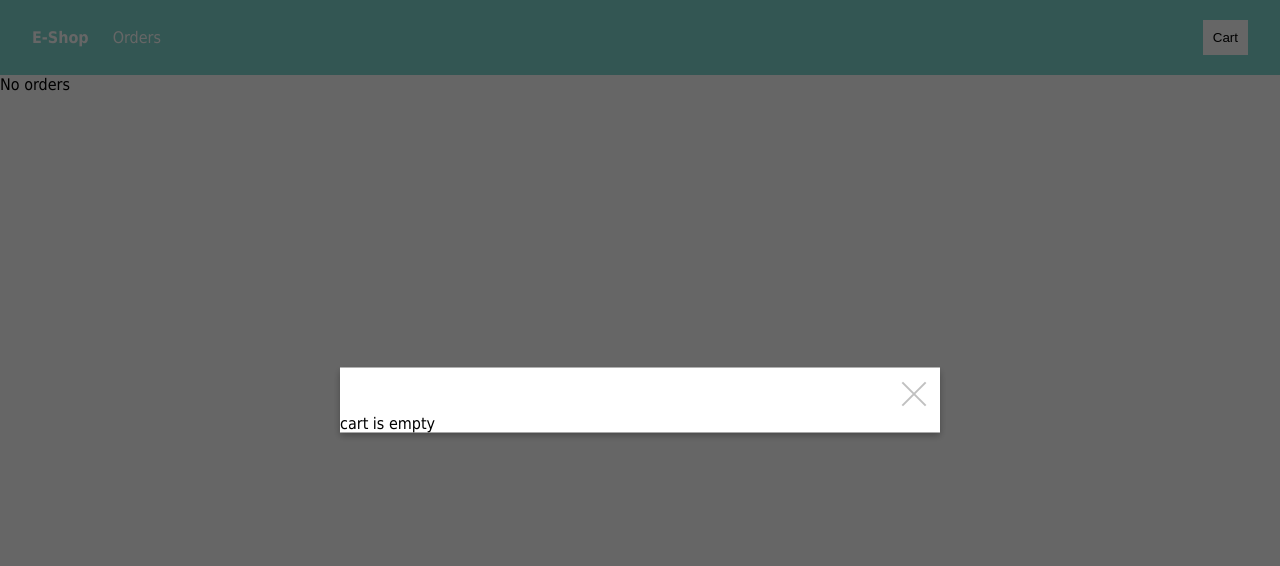
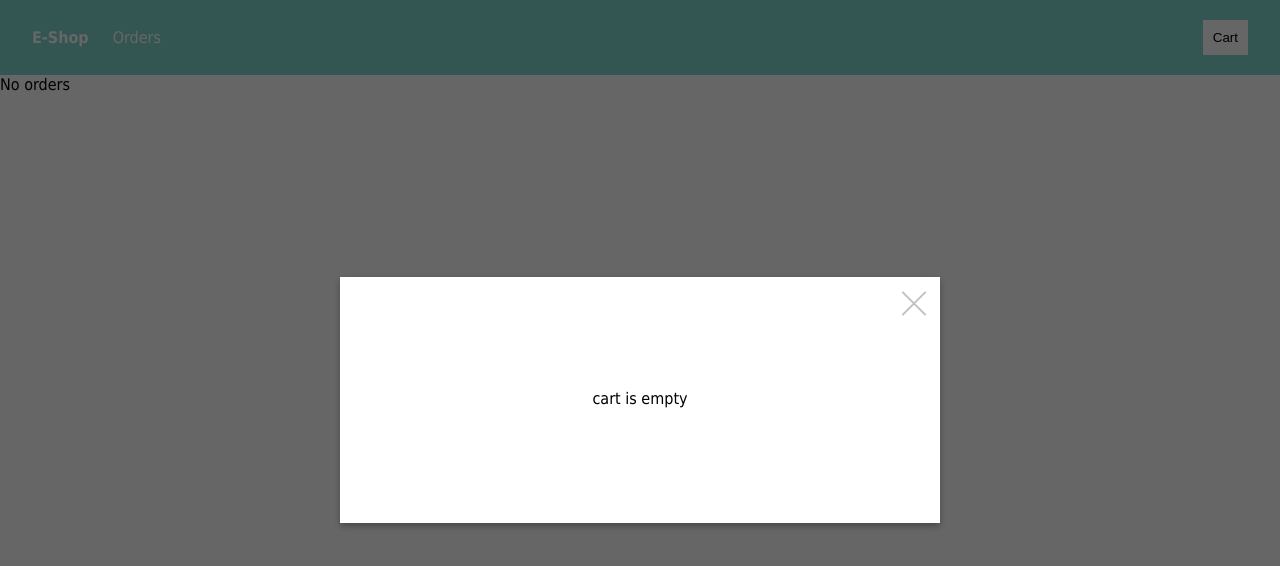
Before and after one commit to ahaku/e-shop, a React (Create React App) app: page /orders in a window 1280 px wide. Both pictures are taken after a click on the button "Cart". Shown: the top 566 px of the page. Built offline with nearby package versions, Linux system fonts and the light colour scheme; data requests are answered from the project's data file.

Commit message:
disable body scroll on modal open

```diff
--- a/src/App.tsx
+++ b/src/App.tsx
@@ -29,6 +29,7 @@ function App() {
         dispatch(setGoodsError());
         console.log(err);
       });
+    // eslint-disable-next-line react-hooks/exhaustive-deps
   }, [dispatch]);
 
   return (
--- a/src/components/Modal/index.css
+++ b/src/components/Modal/index.css
@@ -16,6 +16,10 @@
   left: 50%;
   box-shadow: 0 3px 7px rgba(0, 0, 0, 0.3);
   transform: translate(-50%, -50%);
+}
+.modal-main__content {
+  max-height: 80vh;
+  overflow-y: auto;
 }
 .modal .modal-main__header {
   height: 46px;
--- a/src/components/Modal/index.tsx
+++ b/src/components/Modal/index.tsx
@@ -1,5 +1,5 @@
 import React, { FC } from "react";
-import Button from "../Button";
+import useBodyClass from "../../hooks";
 import "./index.css";
 
 interface IModal {
@@ -11,12 +11,13 @@ interface IModal {
 const Modal: FC<IModal> = ({ children, handleClose, show = false }) => {
   const showHideClassName = show ? "modal display-block" : "modal display-none";
   const closeButton = <div onClick={handleClose} className="close"></div>;
+  useBodyClass(show ? "modal-open" : "modal-close");
 
   return (
     <div className={showHideClassName}>
       <section className="modal-main">
         <div className="modal-main__header">{closeButton}</div>
-        {children}
+        <div className="modal-main__content">{children}</div>
       </section>
     </div>
   );
--- /dev/null
+++ b/src/containers/Cart/ModalContent/index.css
@@ -0,0 +1,8 @@
+.cart-modal {
+  min-height: 200px;
+}
+.cart-modal__empty {
+  display: grid;
+  place-items: center;
+  height: 150px;
+}
--- a/src/containers/Cart/ModalContent/index.tsx
+++ b/src/containers/Cart/ModalContent/index.tsx
@@ -3,7 +3,6 @@ import { useDispatch, useSelector } from "react-redux";
 import { resetCartAction } from "../../../store/cart/actions";
 import { getCart } from "../../../store/cart/selectors";
 import { setGoodsAction } from "../../../store/goods/actions";
-import { IGood } from "../../../store/goods/i";
 import { getGoods } from "../../../store/goods/selectors";
 import { removeZeroValues, randomId } from "../../../utils/helpers";
 import {
@@ -11,6 +10,7 @@ import {
   getUpdatingGoodsList,
   responseListToJSON,
 } from "./helpers";
+import "./index.css";
 
 const CartModalContent = ({ total, hideModal }: any) => {
   const dispatch = useDispatch();
@@ -78,6 +78,7 @@ const CartModalContent = ({ total, hideModal }: any) => {
             </div>
           );
         }
+        return null;
       })}
       {total ? (
         <div className="cart-modal__total">
@@ -89,7 +90,7 @@ const CartModalContent = ({ total, hideModal }: any) => {
           </form>
         </div>
       ) : (
-        <div>cart is empty</div>
+        <div className="cart-modal__empty">cart is empty</div>
       )}
     </div>
   );
--- a/src/containers/Cart/index.tsx
+++ b/src/containers/Cart/index.tsx
@@ -1,5 +1,5 @@
 import React, { useState, useEffect } from "react";
-import { useDispatch, useSelector } from "react-redux";
+import { useSelector } from "react-redux";
 import { CartButton } from "../../components/Buttons";
 import Modal from "../../components/Modal";
 import { getCart } from "../../store/cart/selectors";
--- a/src/containers/Goods/Good/ModalContent/index.tsx
+++ b/src/containers/Goods/Good/ModalContent/index.tsx
@@ -1,5 +1,4 @@
 import React from "react";
-import { IGood } from "../../../../store/goods/i";
 import "./index.css";
 interface IGoodModalContent {
   removeButton: React.ReactNode;
--- a/src/containers/Goods/index.tsx
+++ b/src/containers/Goods/index.tsx
@@ -1,5 +1,5 @@
 import React from "react";
-import { useDispatch, useSelector } from "react-redux";
+import { useSelector } from "react-redux";
 import { getGoods } from "../../store/goods/selectors";
 import "./index.css";
 import GoodItem from "./Good";
--- a/src/containers/Orders/index.tsx
+++ b/src/containers/Orders/index.tsx
@@ -16,7 +16,7 @@ const OrdersContainer = () => {
     fetchOrders().then((res) => {
       dispatch(setOrdersAction(res));
     });
-  }, []);
+  }, [dispatch]);
   if (orders && orders.length === 0)
     return <div className="container">No orders</div>;
   return (
--- /dev/null
+++ b/src/hooks/index.tsx
@@ -0,0 +1,20 @@
+import { useEffect } from "react";
+
+const addBodyClass = (className: string) =>
+  document.body.classList.add(className);
+const removeBodyClass = (className: string) =>
+  document.body.classList.remove(className);
+
+export default function useBodyClass(className: string | Array<string>) {
+  useEffect(() => {
+    className instanceof Array
+      ? className.map(addBodyClass)
+      : addBodyClass(className);
+
+    return () => {
+      className instanceof Array
+        ? className.map(removeBodyClass)
+        : removeBodyClass(className);
+    };
+  }, [className]);
+}
--- a/src/index.css
+++ b/src/index.css
@@ -10,3 +10,6 @@ body {
   max-width: 1440px;
   margin: 0 auto;
 }
+body.modal-open {
+  overflow: hidden;
+}
```
